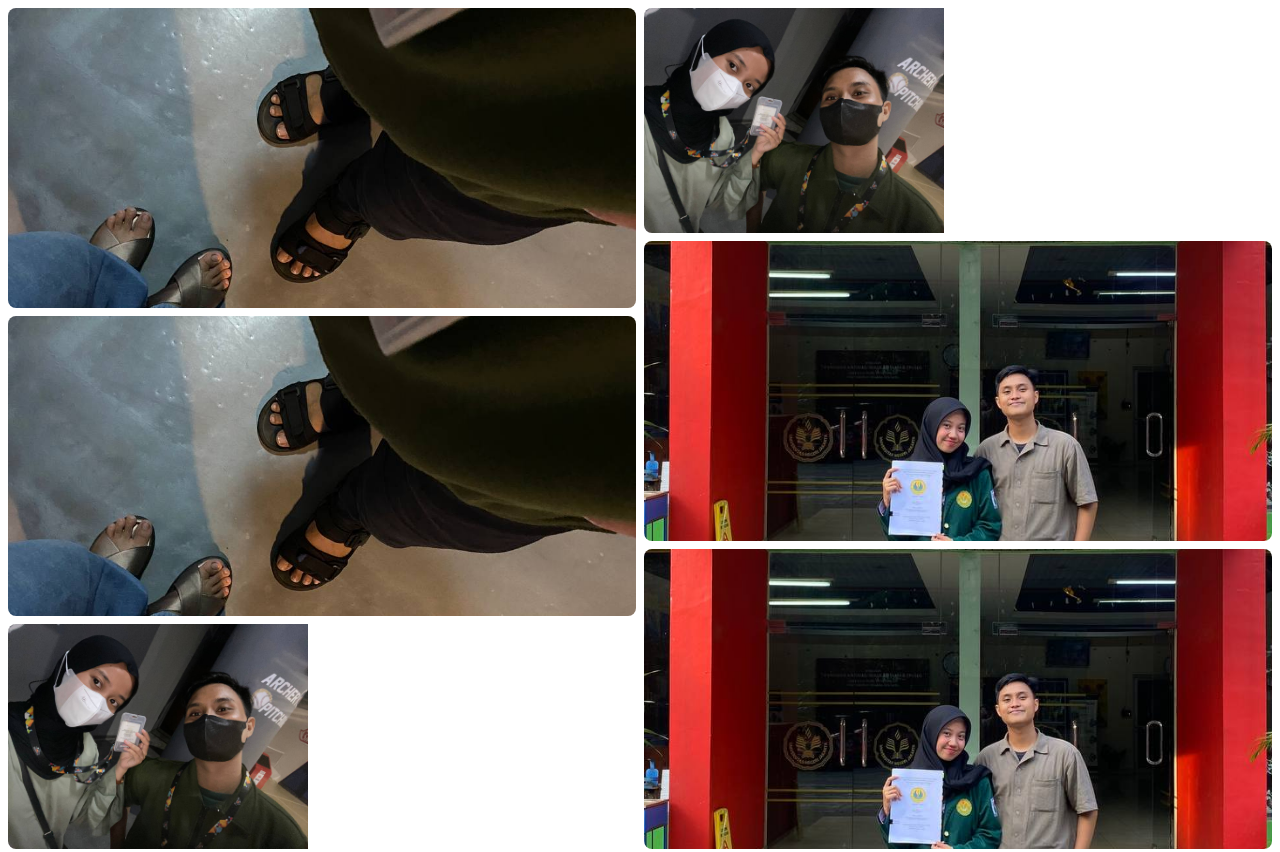
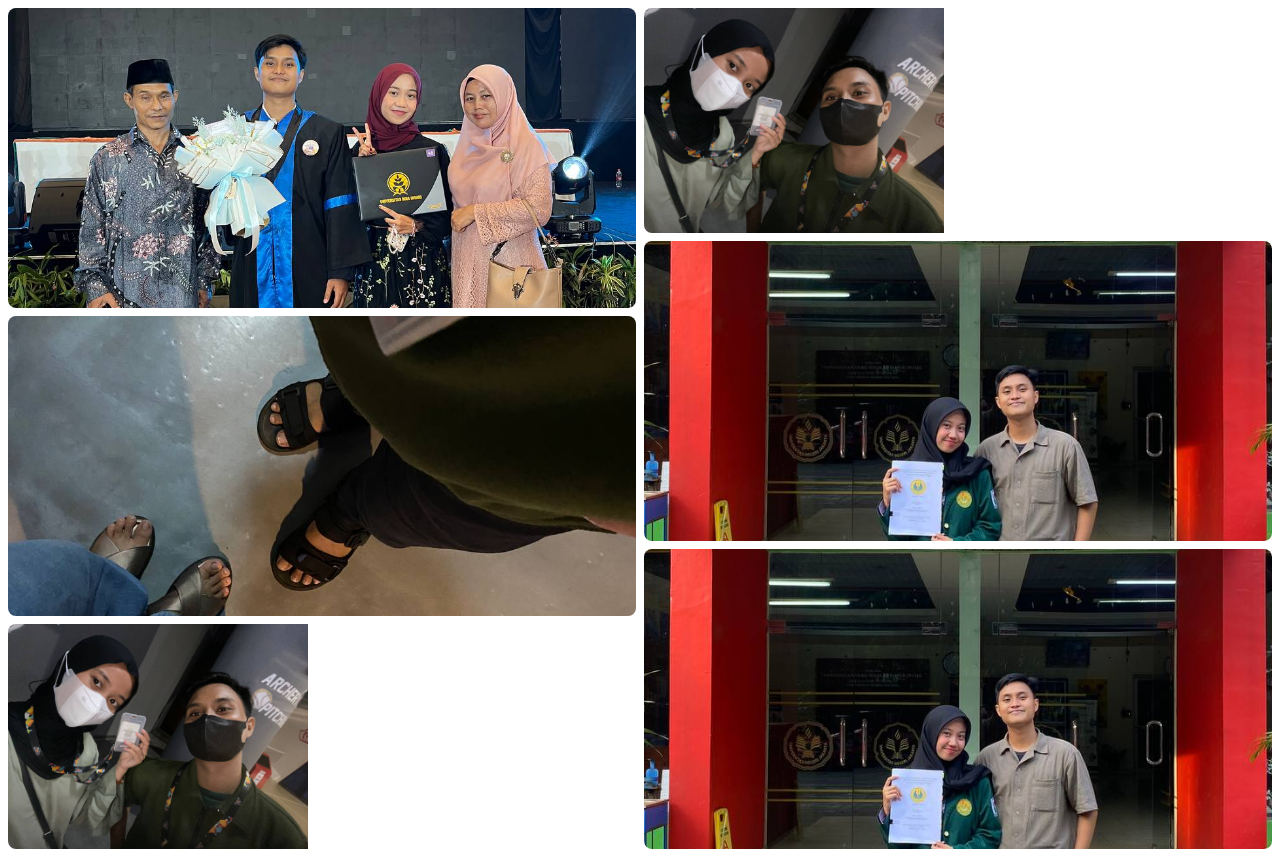
Before and after one commit to akhoirulamr/gallerywithuuu, a website: page index.html in a window 1280 px wide. Shown: the top 852 px of the page. Drawn offline with nearby package versions, Linux system fonts and the light colour scheme.

Commit message:
Update index.html

```diff
--- a/index.html
+++ b/index.html
@@ -39,7 +39,7 @@
         <div class="space-y-2">
           <!-- Foto Besar -->
           <div class="relative overflow-hidden rounded-lg group">
-            <img src="/img/3.jpg" alt="Gallery Image" class="w-full h-[300px] object-cover transition duration-300 group-hover:scale-110" />
+            <img src="/img/1.jpg" alt="Gallery Image" class="w-full h-[300px] object-cover transition duration-300 group-hover:scale-110" />
             <div class="absolute inset-0 bg-black bg-opacity-50 opacity-0 group-hover:opacity-100 transition duration-300 flex items-center justify-center cursor-pointer">
               <div class="text-white text-center">
                 <h3 class="text-lg font-semibold">Judul Foto 1</h3>
```
